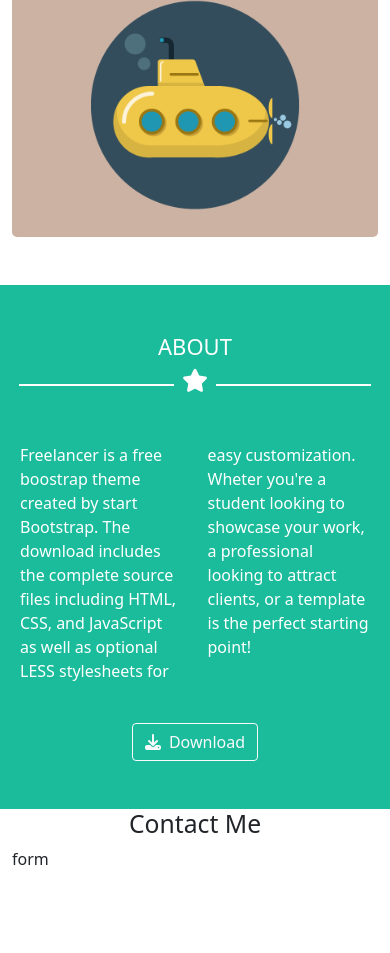
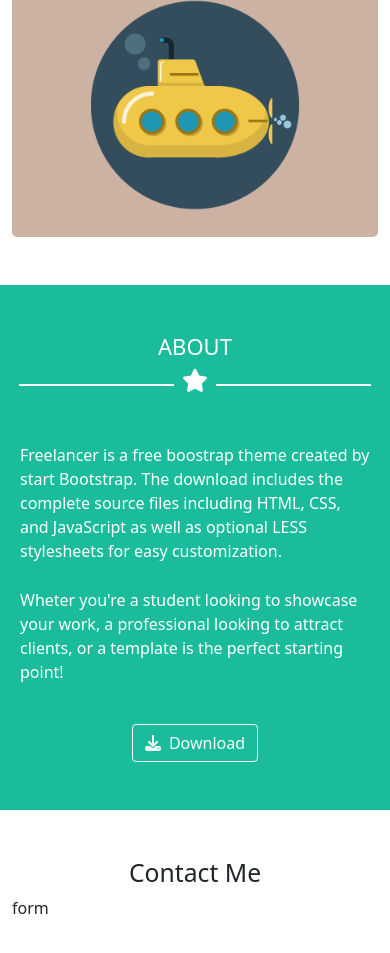
Before and after one commit to Calibro45/html-css-bootstrap-freelancer, a plain HTML site: page index.html in a window 390 px wide. Shown: the part 2114-3067 px from the top of the page. Drawn offline with nearby package versions, Linux system fonts and the light colour scheme.

Commit message:
about section

```diff
--- a/css/style.css
+++ b/css/style.css
@@ -153,4 +153,12 @@ img {
     .ms_title-section {
         font-size: 22px;
     }
+
+    /* about */
+
+    .ms_about-text {
+        display: flex;
+        flex-direction: column;
+        gap: 25px;
+    }
 }
--- a/index.html
+++ b/index.html
@@ -163,7 +163,7 @@
 
         <!-- about -->
 
-        <section id="about" class="ms_about py-5">
+        <section id="about" class="ms_about py-5 mb-5">
 
             <div class="container text-white">
 
@@ -182,9 +182,11 @@
                             Bootstrap. The download includes the complete
                             source files including HTML, CSS, and JavaScript as
                             well as optional LESS stylesheets for easy customization.
-                            Wheter you're a student looking to showcase your
-                            work, a professional looking to attract clients, or a
-                            template is the perfect starting point!
+                            <span>
+                                Wheter you're a student looking to showcase your
+                                work, a professional looking to attract clients, or a
+                                template is the perfect starting point!
+                            </span>
                         </p>
                     </div>
                     <div class="col-12 text-center">
```
